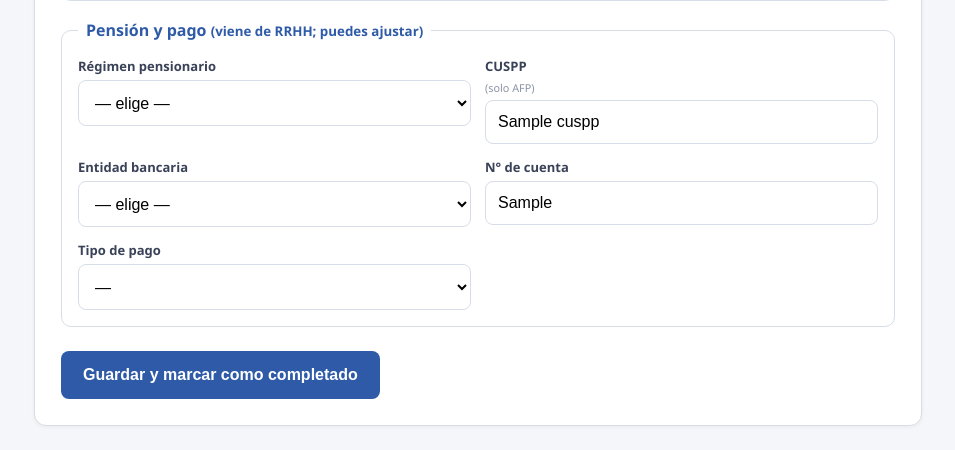
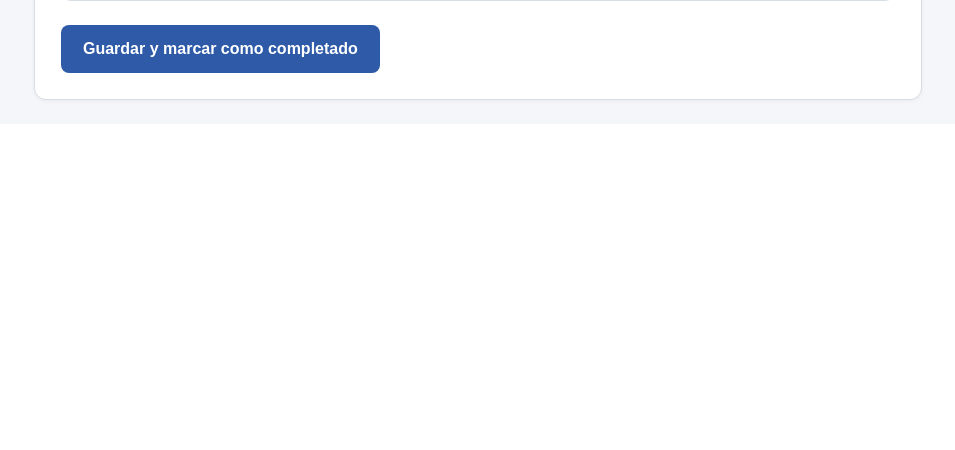
Before and after one commit to keyvigl/essalud-tregistro, a FastAPI app: template app/templates/panel_practicante.html in a window 1280 px wide. Shown: the part 725-1175 px from the top of the page, without its empty margins (162-1117 px from the left). After the commit the page ends 828 px from the top, so only its background shows below. Run offline with FastAPI, Linux system fonts and the light colour scheme; the template is opened without the code that fills it: most values are stand-ins (such as "Sample title", 1, 10 or a date in 2020); some libraries are stand-ins or nearby versions.

Commit message:
fix: eliminar seccion pension/pago de panel practicante, no aplica

```diff
--- a/app/main.py
+++ b/app/main.py
@@ -38,9 +38,7 @@ CAMPOS_ETAPA2 = [
 CAMPOS_PRACTICANTE = [
     "modalidad_formativa", "ocupacion", "tipo_centro_formacion",
     "madre_resp_familiar", "discapacidad",
-    "regimen_pensionario", "cuspp", "entidad_bancaria", "numero_cuenta", "tipo_pago",
     "cod_establecimiento", "fecha_inicio_vinculo", "fecha_fin_vinculo", "motivo_baja",
-    "fecha_inicio_pension", "fecha_fin_pension",
 ]
 
 BASE = Path(__file__).resolve().parent
--- a/app/templates/panel_practicante.html
+++ b/app/templates/panel_practicante.html
@@ -74,35 +74,6 @@
     </div>
   </fieldset>
 
-  <fieldset>
-    <legend>Pensión y pago <small>(viene de RRHH; puedes ajustar)</small></legend>
-    <div class="grid">
-      <label>Régimen pensionario
-        <select name="regimen_pensionario">
-          <option value="">— elige —</option>
-          <option value="02" {% if t.regimen_pensionario=='02' %}selected{% endif %}>Decreto Ley 19990 - Sistema Nacional de Pensiones - ONP</option>
-          <option value="03" {% if t.regimen_pensionario=='03' %}selected{% endif %}>Decreto Ley 20530</option>
-          <option value="21" {% if t.regimen_pensionario=='21' %}selected{% endif %}>SPP Integra</option>
-          <option value="23" {% if t.regimen_pensionario=='23' %}selected{% endif %}>SPP Profuturo</option>
-          <option value="22" {% if t.regimen_pensionario=='22' %}selected{% endif %}>SPP Horizonte</option>
-          <option value="24" {% if t.regimen_pensionario=='24' %}selected{% endif %}>SPP Prima</option>
-          <option value="25" {% if t.regimen_pensionario=='25' %}selected{% endif %}>SPP Habitat</option>
-          <option value="99" {% if t.regimen_pensionario=='99' %}selected{% endif %}>Sin Régimen Pensionario / No Aplica</option>
-        </select>
-      </label>
-      <label>CUSPP <small>(solo AFP)</small><input name="cuspp" maxlength="12" value="{{ t.cuspp }}"></label>
-      {{ sel('entidad_bancaria', 'entidad_bancaria', 'Entidad bancaria') }}
-      <label>N° de cuenta<input name="numero_cuenta" maxlength="20" value="{{ t.numero_cuenta }}"></label>
-      <label>Tipo de pago
-        <select name="tipo_pago">
-          <option value="">—</option>
-          {% for o in cat.tabla('tipo_pago') %}<option value="{{o.codigo}}" {% if t.tipo_pago==o.codigo %}selected{% endif %}>{{o.descripcion}}</option>{% endfor %}
-        </select>
-      </label>
-      <input type="hidden" name="fecha_inicio_pension" value="{{ t.fecha_inicio_pension }}">
-      <input type="hidden" name="fecha_fin_pension" value="{{ t.fecha_fin_pension }}">
-    </div>
-  </fieldset>
 
   <button type="submit" class="btn">Guardar y marcar como completado</button>
 </form>
```
